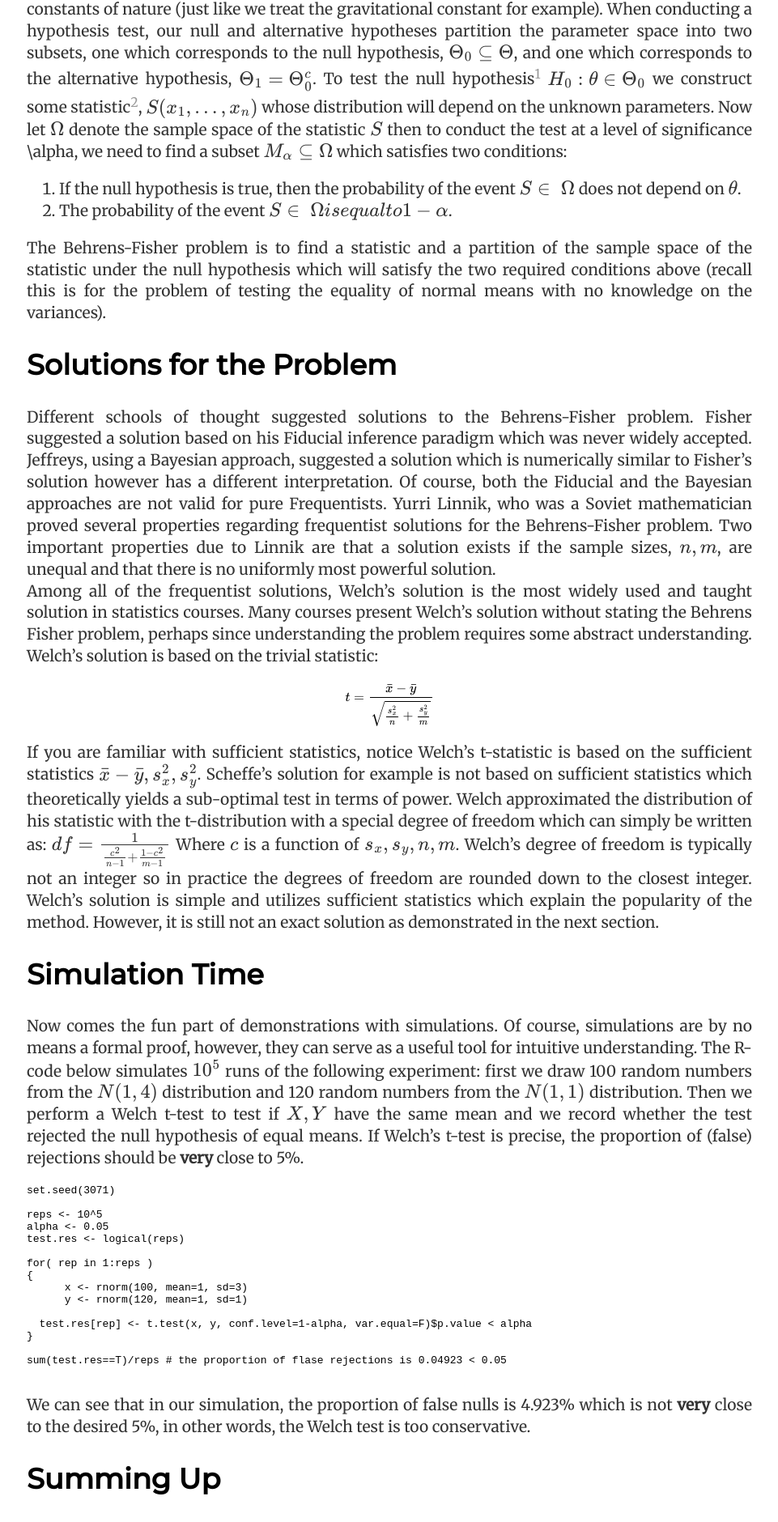
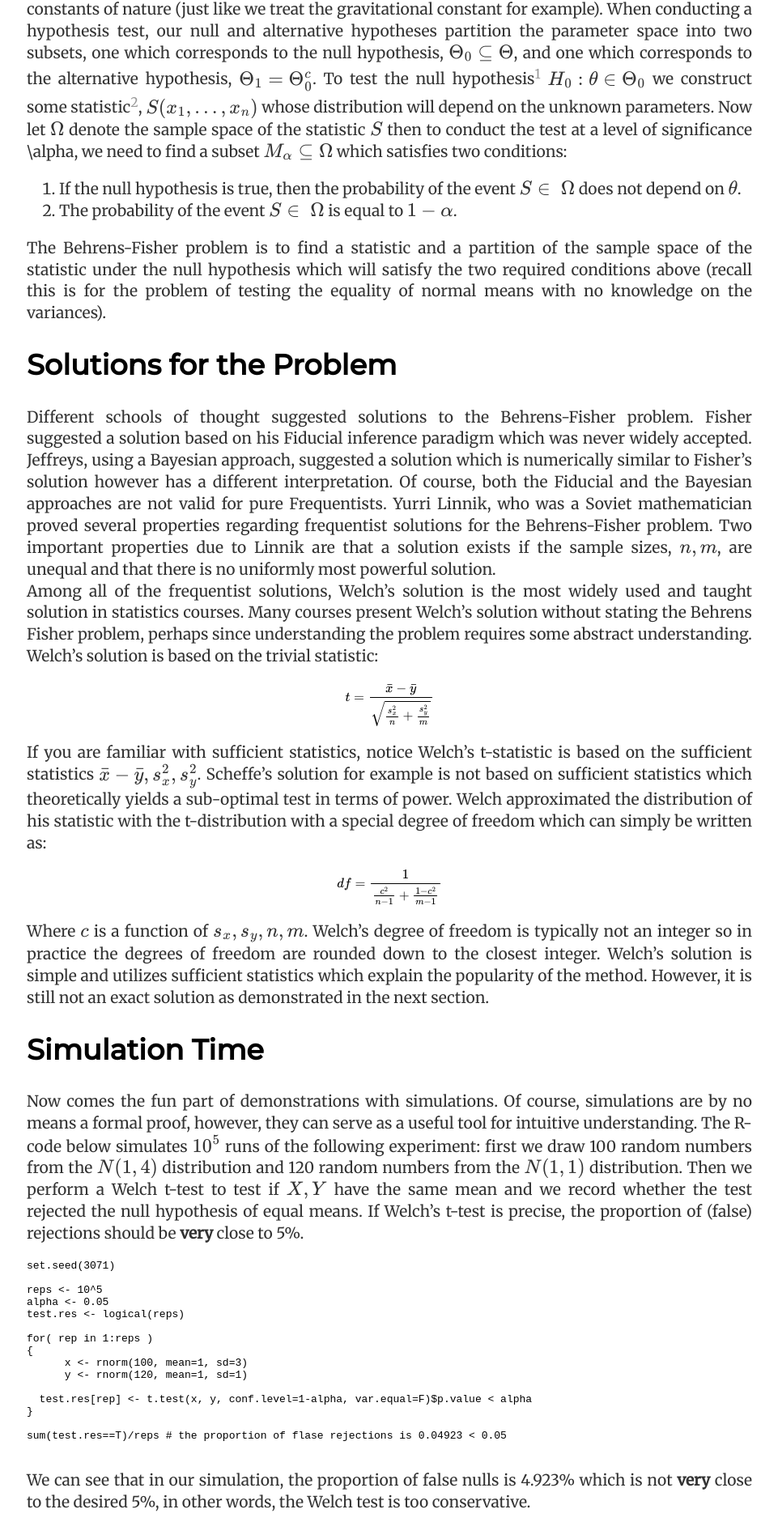
Before and after one commit to nirryde/nirryde.github.io, a Jekyll site: the page built from _posts/2020-10-17-The Problem of t-tests (with Unequal Variances).md, in a window 1280 px wide. Shown: the part 726-2606 px from the top of the page at 81% size, without its empty margins (159-1120 px from the left). Built offline with Jekyll 4.4.1, drawn with Linux system fonts in a browser that asks for light colours; formulas are drawn with MathJax 3.

Commit message:
Update 2020-10-17-The Problem of t-tests (with Unequal Variances).md

```diff
--- a/_posts/2020-10-17-The Problem of t-tests (with Unequal Variances).md
+++ b/_posts/2020-10-17-The Problem of t-tests (with Unequal Variances).md
@@ -13,7 +13,7 @@ What is the Problem?
 To understand the Behrens-Fisher problem we must first understand how hypothesis testing works within the parametric-frequentist paradigm. Recall that under this paradigm, we assume our data arises from some parametric family of probability distributions, $$\mathscr{F}_\Theta$$ where $$\Theta$$ denotes the parameter space - the set of all possible values of the parameters $$\theta$$. Moreover, we assume the parameters, $$\theta$$, of the distribution from which our data was generated are (at least partially) unknown and are fixed constants of nature (just like we treat the gravitational constant for example). When conducting a hypothesis test, our null and alternative hypotheses partition the parameter space into two subsets, one which corresponds to the null hypothesis, $$\Theta_0 \subseteq \Theta$$, and one which corresponds to the alternative hypothesis, $$\Theta_1= \Theta_0^c$$. To test the null hypothesis[^1] $$H_0: \theta \in \Theta_0$$ we construct some statistic[^2], $$S(x_1,…,x_n)$$ whose distribution will depend on the unknown parameters. Now let $$\Omega$$ denote the sample space of the statistic $$S$$ then to conduct the test at a level of significance \alpha, we need to find a subset $$M_\alpha \subseteq \Omega$$ which satisfies two conditions:
 <ol>
 <li> If the null hypothesis is true, then the probability of the event ${S \in \ \Omega}$ does not depend on $\theta$. </li>
-<li> The probability of the event ${S \in \ \Omega}$$ is equal to $$1-\alpha$. </li>
+<li> The probability of the event ${S \in \ \Omega}$ is equal to $1-\alpha$. </li>
 </ol>
 The Behrens-Fisher problem is to find a statistic and a partition of the sample space of the statistic under the null hypothesis which will satisfy the two required conditions above (recall this is for the problem of testing the equality of normal means with no knowledge on the variances).
 
@@ -27,7 +27,9 @@ Among all of the frequentist solutions, Welch’s solution is the most widely us
 $$t = \frac{\bar{x} - \bar{y}}{\sqrt{ \frac{s_x^2}{n} + \frac{s_y^2}{m} } }$$
 
 If you are familiar with sufficient statistics, notice Welch’s t-statistic is based on the sufficient statistics $$\bar{x} - \bar{y}, s_x^2, s_y^2$$. Scheffe’s solution for example is not based on sufficient statistics which theoretically yields a sub-optimal test in terms of power. Welch approximated the distribution of his statistic with the t-distribution with a special degree of freedom which can simply be written as:
+
 $$df = \frac{1}{\frac{c^2}{n-1}+\frac{1-c^2}{m-1}}$$
+
 Where $$c$$ is a function of $$s_x, s_y, n, m$$. Welch’s degree of freedom is typically not an integer so in practice the degrees of freedom are rounded down to the closest integer.
 Welch’s solution is simple and utilizes sufficient statistics which explain the popularity of the method. However, it is still not an exact solution as demonstrated in the next section.
 
```
